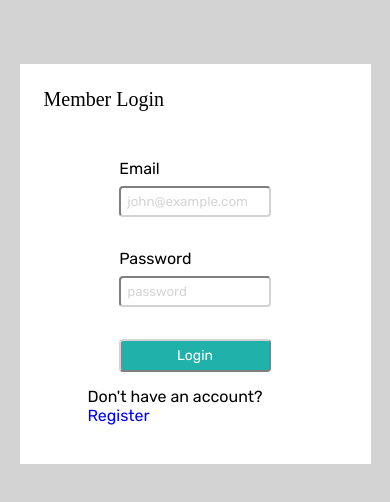
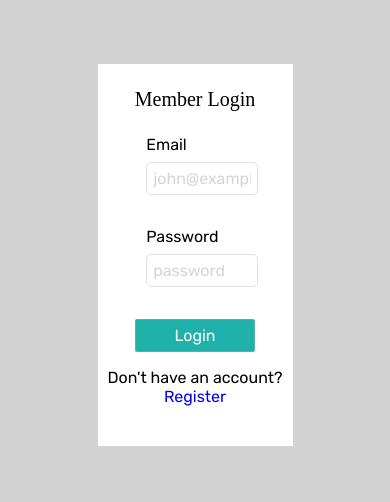
Before and after one commit to Adenike23/custom-form-validation, a plain HTML site: page login.html in a window 390 px wide. Drawn offline with Linux system fonts and the light colour scheme.

Commit message:
input width updated

```diff
--- a/css/style.css
+++ b/css/style.css
@@ -18,6 +18,8 @@ button{
 #topText {
     font-size: 20px;
     font-family: 'Roboto Slab', serif;
+    text-align: center;
+    margin: 0 auto;
 }
 #form{
     background-color: white;
@@ -27,6 +29,8 @@ button{
 }
 #registerForm{
     background-color: lightgray;
+    width: 50%;
+    margin: 0 auto;
 }
 .boxInput{
     width: 50%;
@@ -39,36 +43,40 @@ form div{
     margin-bottom: 1.5rem;
 }
 form{
-    width: 90%;
     margin: 4rem auto;
     display: flex;
     flex-direction: column;
     justify-content: center;
     align-items: start;
-    padding: 1.5rem;
+    padding: 1.5rem 0;
 }
 form label{
     display: block;
     padding-bottom: 8px;
 }
 input{
+    all: unset;
     padding: 6px;
-    border-radius: 4px;
-    border-color: lightgray;
+    border-radius: 5px;
+    border: 1px solid rgba(174, 174, 174, 0.368);
     width: 100%;
     margin-bottom: 2rem;
+    overflow: hidden;
 }
 input[type='submit']{
+
+    border-radius: 2px;
     margin: 0 auto;
     padding: 6px 10px;
     width: 50%;
     color: white;
-    font-size: 14px;
+    text-align: center;
     background-color: lightseagreen;
 }
 .login{
-    width: 20%;
-    margin: 15px auto;
+    text-align: center;
+    width: 100%;
+    margin: 1rem auto;
 }
 ::placeholder{
     opacity: 0.3;
@@ -97,6 +105,7 @@ input[type='submit']{
     border: 2px solid #1ac888;
     box-shadow: 0 3px 10px lightslategray;
     color: white;
+    font-size: 16px;
 }
 #indexNav button:nth-child(1) a, .mainText button a{
     color: white;
@@ -292,8 +301,8 @@ i{
 }
 .dailyFeeds button{
     background-color: #1ac888;
+    border: 1px solid #1ac888;
     margin: 1rem 1rem 0 1rem;
-    /* margin-right: auto; */
     border-radius: 10px;
     padding: 6px 13px;
     font-size: 17px;
@@ -335,9 +344,6 @@ footer button{
     cursor: pointer;
 }
 @media screen and (max-width:1326px) {
-    .login{
-        width: 30%;
-    }
     .box{
         gap: 3.5rem;
     }
@@ -360,9 +366,6 @@ footer button{
     }
 }
 @media screen and (max-width: 992px) {
-    .login{
-        width: 37%;
-    }
     .firstStat h1{
         font-size: 18px;
     }
@@ -389,9 +392,6 @@ footer button{
 
 }
 @media screen and (max-width:768px) {
-    .login{
-        width: 48%
-    }
     article{
         grid-gap: 1rem;
     }
@@ -424,9 +424,6 @@ footer button{
 
 }
 @media screen and (max-width:600px) {
-    .login{
-        width: 51%;
-    }
     article{
         grid-template-columns: 1fr;
         grid-gap: 0;
@@ -472,9 +469,6 @@ footer button{
     main img{
         width: 90%;
     }
-    .login{
-        width: 60%;
-    }
     #features{
         display: grid;
         grid-template-columns: repeat(2, 1fr);
@@ -495,9 +489,6 @@ footer button{
     }
 }
 @media screen and (max-width: 480px) {
-    .login{
-        width: 71%;
-    }
     td{
         padding: 15px 1.3rem;
         font-size: 11px;
```
Also changed, not shown: login.html (+1 -0 lines).
